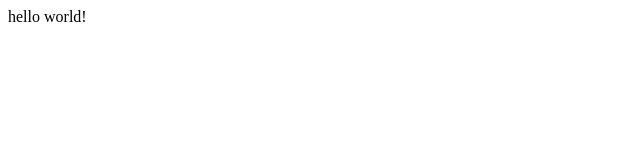
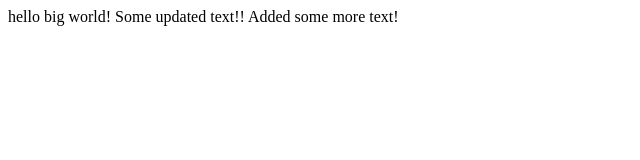
Before and after one commit to monicavgong/project1, a plain HTML site: page index.html in a window 1280 px wide. Shown: the whole page, without its empty margins (0-640 px from the left). Drawn offline with Linux system fonts and the light colour scheme.

Commit message:
Added another initial message.

```diff
--- a/index.html
+++ b/index.html
@@ -7,7 +7,7 @@
   </head>
 
   <body>
-    hello world!
+    hello big world! Some updated text!! Added some more text!
   </body>
 
 </html>
```
